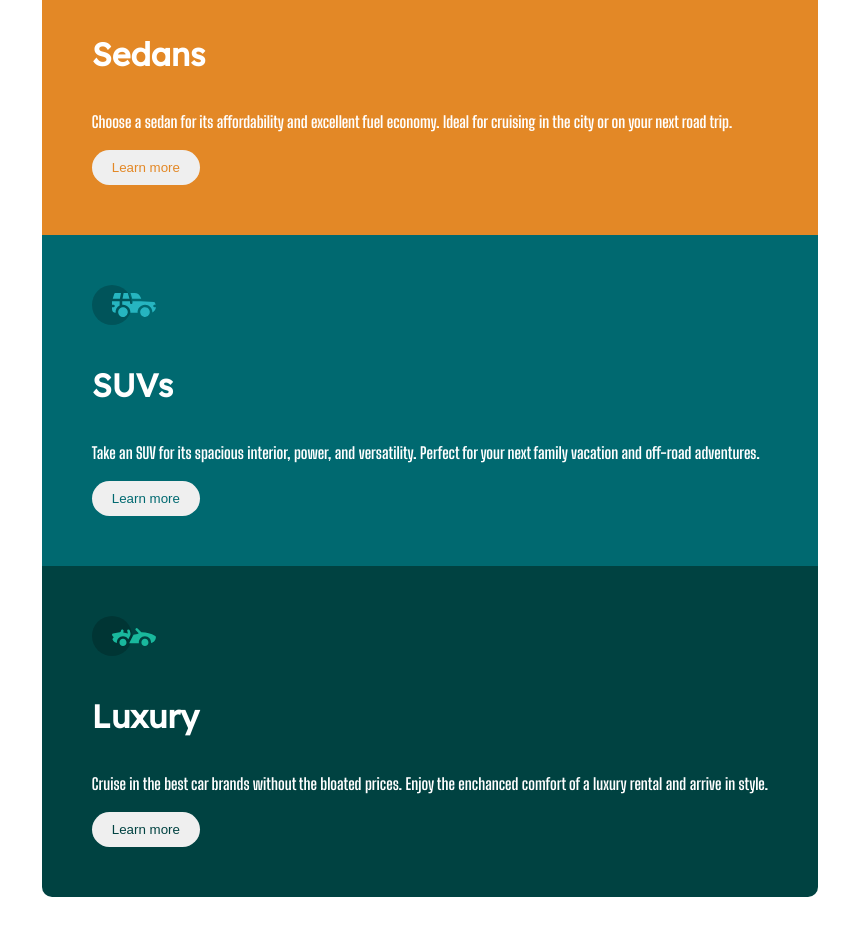
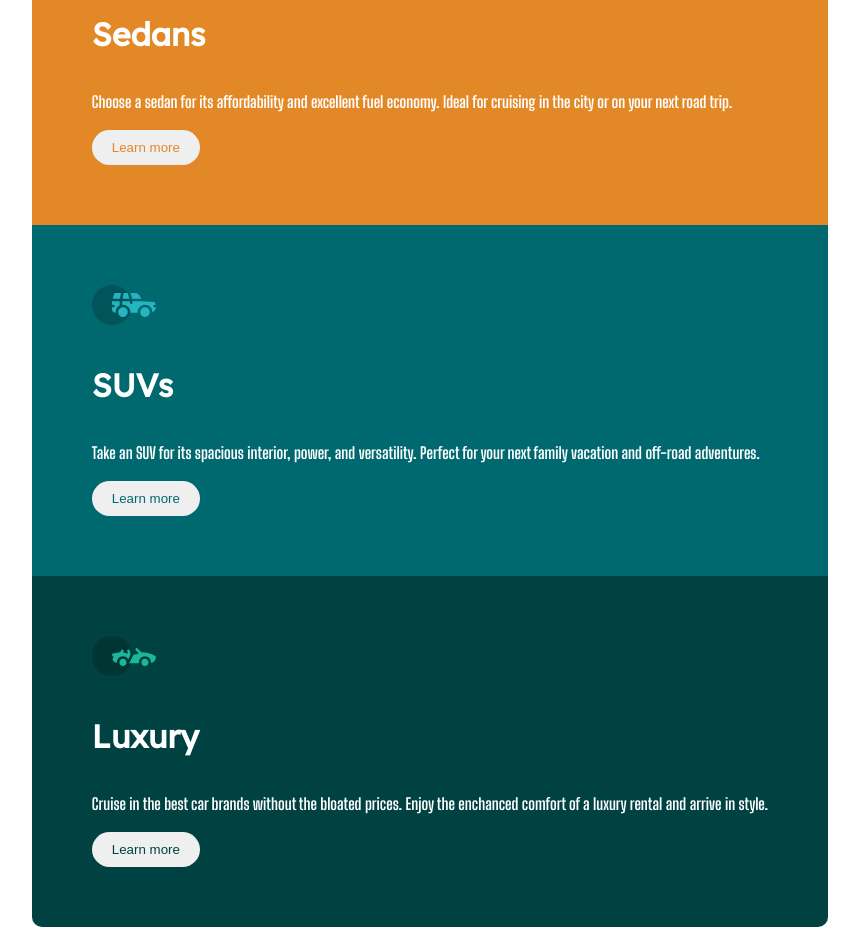
Before and after one commit to EwazKamgar/Don-and-Ewaz-collaborative-project, a plain HTML site: page index.html in a window 1280 px wide. Shown: the whole page, without its empty margins (210-1069 px from the left). Before the commit the page ends 897 px from the top, so only its background shows below. Drawn offline with Linux system fonts and the light colour scheme.

Commit message:
add some style

```diff
--- a/css/style.css
+++ b/css/style.css
@@ -29,7 +29,7 @@ body {
 
 
 .card {
-    padding: 50px;
+    padding: 60px;
 }
 
 h1 {
```
